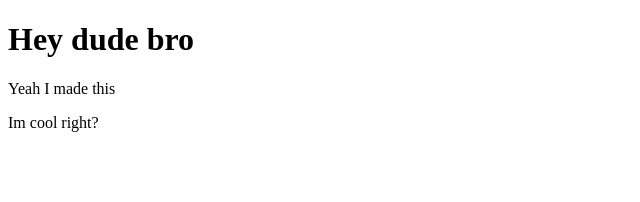
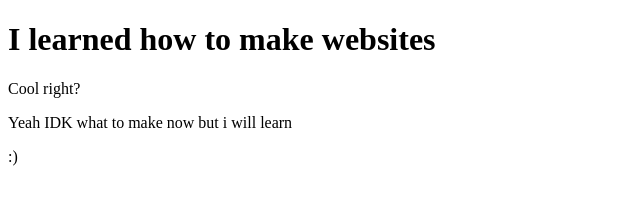
Before and after one commit to ICodeCSharpLOL/ICodeCSharpLOL.github.io, a plain HTML site: page index.html in a window 1280 px wide. Shown: the whole page, without its empty margins (0-640 px from the left). Drawn offline with Linux system fonts and the light colour scheme.

Commit message:
Update index.html

```diff
--- a/index.html
+++ b/index.html
@@ -1,8 +1,9 @@
 <!DOCTYPE html>
 <html>
 <body>
-<h1>Hey dude bro</h1>
-<p>Yeah I made this</p>
-  <p>Im cool right?</p>
+<h1>I learned how to make websites</h1>
+<p>Cool right?</p>
+  <p>Yeah IDK what to make now but i will learn</p>
+  <p>:)</p>
 </body>
 </html>
```
